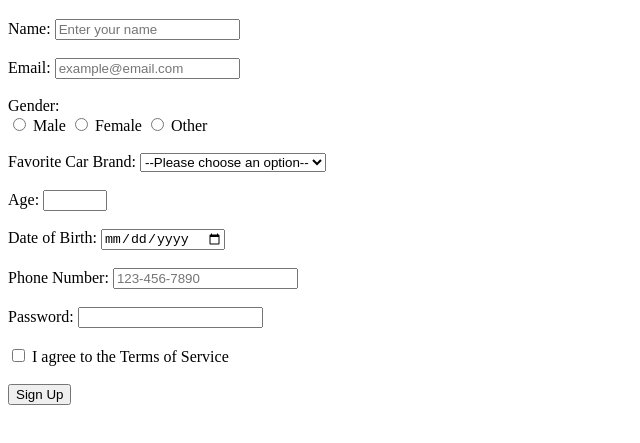
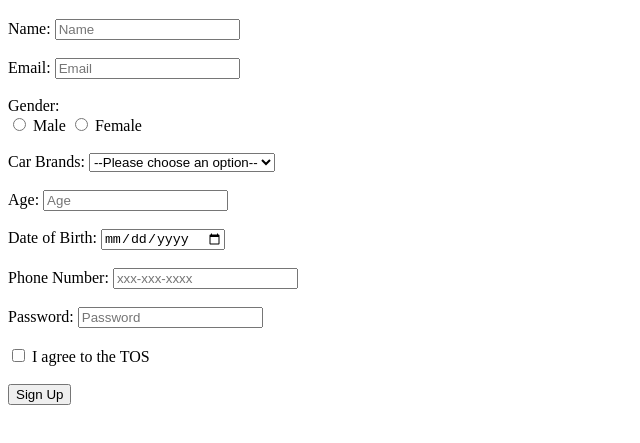
Before and after one commit to acciojob/signup-form-car-aamirkcc7, a website: page main.html in a window 1280 px wide. Shown: the part 61-504 px from the top of the page, without its empty margins (0-640 px from the left). Drawn offline with Linux system fonts and the light colour scheme.

Commit message:
created a submission

```diff
--- a/main.html
+++ b/main.html
@@ -10,53 +10,51 @@
     <form method="post">
         <!-- Name -->
         <label for="name">Name:</label>
-        <input type="text" id="name" name="name" placeholder="Enter your name" required><br><br>
+        <input type="text" id="name" name="name" placeholder="Name" required><br><br>
 
         <!-- Email -->
         <label for="email">Email:</label>
-        <input type="email" id="email" name="email" placeholder="example@email.com" required><br><br>
+        <input type="email" id="email" name="email" placeholder="Email" required><br><br>
 
         <!-- Gender -->
         <label>Gender:</label><br>
         <input type="radio" id="gender_m" name="gender" value="male" required>
         <label for="gender_m">Male</label>
-        <input type="radio" id="gender_f" name="gender" value="female">
-        <label for="gender_f">Female</label>
-        <input type="radio" id="gender_o" name="gender" value="other">
-        <label for="gender_o">Other</label><br><br>
+        <input type="radio" id="gender_f" name="gender" value="female" required>
+        <label for="gender_f">Female</label><br><br>
 
         <!-- Car Brands -->
-        <label for="car">Favorite Car Brand:</label>
-        <select id="car" name="car" required>
+        <label for="cars">Car Brands:</label>
+        <select id="cars" name="cars" required>
             <option value="" disabled selected>--Please choose an option--</option>
             <option value="toyota">Toyota</option>
             <option value="honda">Honda</option>
             <option value="ford">Ford</option>
             <option value="bmw">BMW</option>
-            <!-- Add more options as needed -->
         </select><br><br>
 
         <!-- Age -->
         <label for="age">Age:</label>
-        <input type="number" id="age" name="age" min="10" max="100" required><br><br>
+        <input type="number" id="age" name="age" placeholder="Age" required><br><br>
 
         <!-- DOB -->
         <label for="dob">Date of Birth:</label>
         <input type="date" id="dob" name="dob" required><br><br>
 
         <!-- Phone Number -->
-        <label for="phone">Phone Number:</label>
-        <input type="tel" id="phone" name="phone" placeholder="123-456-7890" pattern="[0-9]{10}" maxlength="10"><br><br>
+        <label for="tel">Phone Number:</label>
+        <input type="tel" id="tel" name="tel" placeholder="xxx-xxx-xxxx" maxlength="10"><br><br>
 
         <!-- Password -->
         <label for="password">Password:</label>
-        <input type="password" id="password" name="password" minlength="6" maxlength="16" required><br><br>
+        <input type="password" id="password" name="password" placeholder="Password" required><br><br>
 
         <!-- TOS Checkbox -->
         <input type="checkbox" id="tos" name="tos" required>
-        <label for="tos">I agree to the Terms of Service</label><br><br>
+        <label for="tos">I agree to the TOS</label><br><br>
 
         <!-- Submit Button -->
         <button type="submit">Sign Up</button>
     </form>
 </body>
+</html>
```
